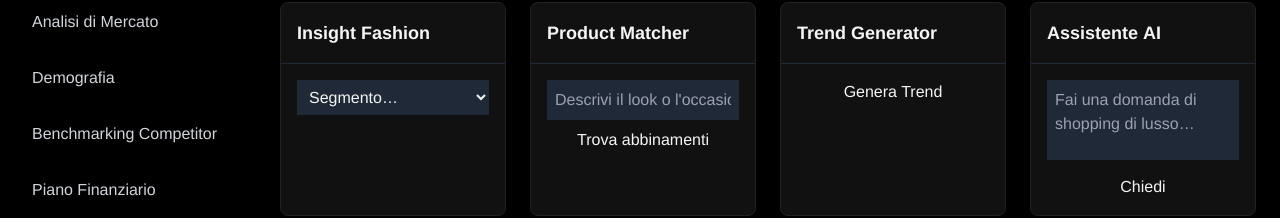
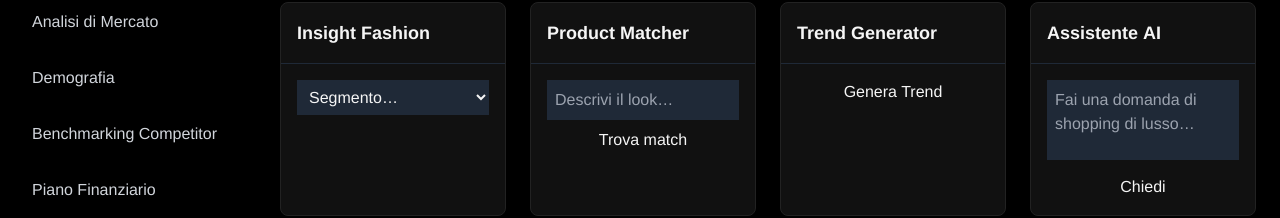
Before and after one commit to Korgan88/dashboard, a Next.js app: page /dashboard/ai-services in a window 1280 px wide. Shown: the part 146-364 px from the top of the page. Built offline with nearby package versions, Linux system fonts and the light colour scheme; a web font is replaced by a local one.

Commit message:
Update MatcherDemo.tsx

```diff
--- a/src/components/ai/MatcherDemo.tsx
+++ b/src/components/ai/MatcherDemo.tsx
@@ -10,7 +10,7 @@ export default function MatcherDemo() {
     <div>
       <input
         className="bg-gray-800 p-2 w-full"
-        placeholder="Descrivi il look o l'occasione…"
+        placeholder="Descrivi il look…"
         value={query}
         onChange={(e) => setQuery(e.target.value)}
       />
@@ -18,7 +18,7 @@ export default function MatcherDemo() {
         onClick={() => query && run({ query })}
         className="btn-primary w-full mt-2"
       >
-        Trova abbinamenti
+        Trova match
       </button>
 
       {loading && <p className="mt-2 text-xs">Calcolo…</p>}
```
